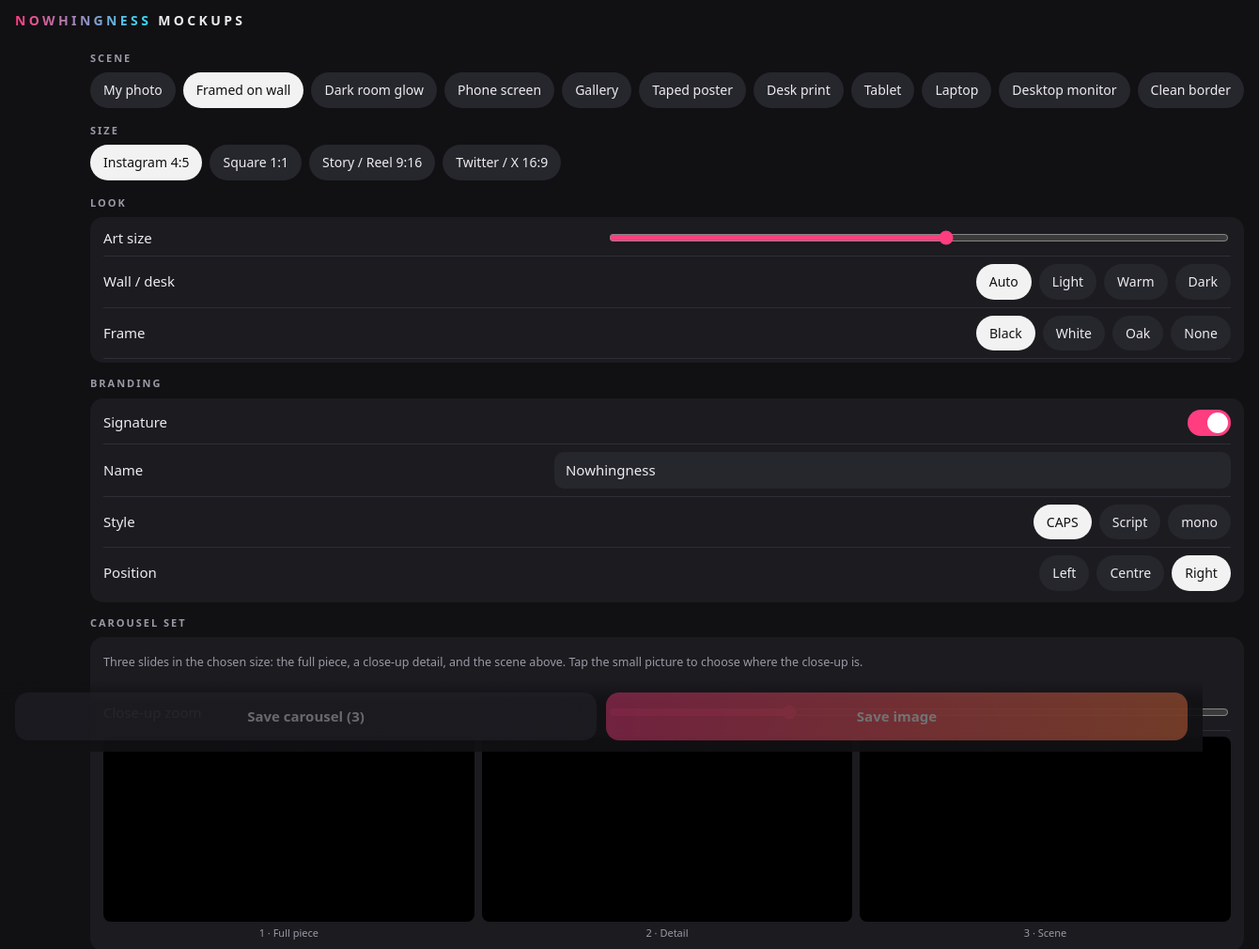
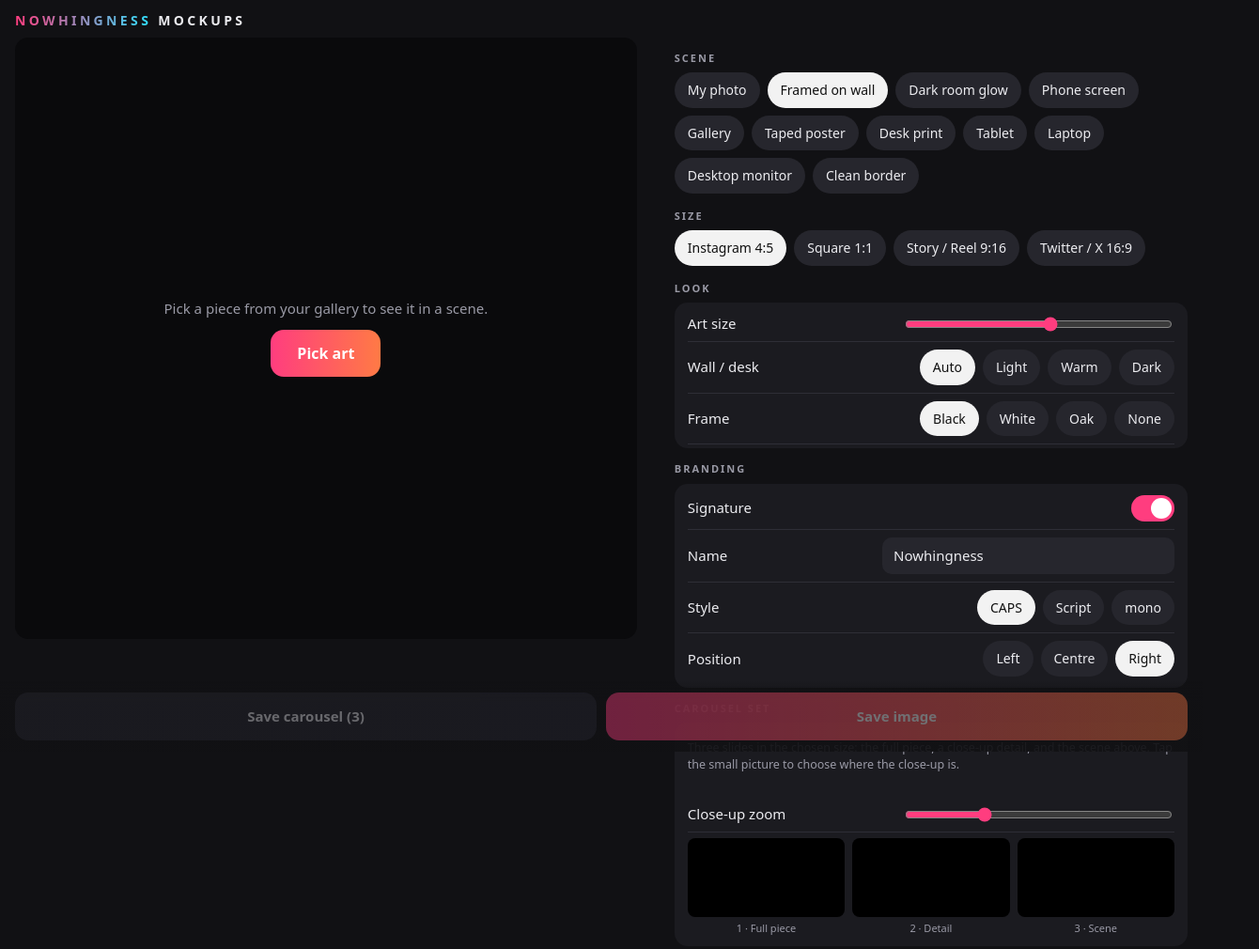
Before and after one commit to takada89/nowhingness-mockups, a plain HTML site: page index.html in a window 1280 px wide. Shown: the top 1010 px of the page at 94% size, 1340 px wide, since content can reach past the window. Drawn offline with Linux system fonts and the light colour scheme.

Commit message:
Fix wide-screen layout: preview column collapsed to zero width
Co-Authored-By: Claude Opus 5.5 <noreply@anthropic.com>
Claude-Session: https://claude.ai/code/session_01FB6LZMDNy7qLve9bqVZ7WW

```diff
--- a/index.html
+++ b/index.html
@@ -83,7 +83,11 @@ textarea{width:100%;min-height:170px;background:var(--chip);border:0;border-radi
 .busy{position:fixed;inset:0;display:none;align-items:center;justify-content:center;background:rgba(0,0,0,.5);z-index:15;font-weight:600}
 .busy.show{display:flex}
 @media (min-width:900px){
-  main{display:grid;grid-template-columns:1.2fr 1fr;gap:8px;max-width:1200px;margin:0 auto}
+  main{display:grid;grid-template-columns:minmax(0,1.2fr) minmax(0,1fr);gap:8px;max-width:1300px;margin:0 auto}
+  .controls,.stage{min-width:0}
+  .controls .chips{flex-wrap:wrap;overflow-x:visible}
+  .preview-wrap{min-height:60vh}
+  .bar{max-width:1300px;margin:0 auto}
   #preview{max-height:80vh}
   .stage{position:sticky;top:8px;align-self:start}
 }
--- a/sw.js
+++ b/sw.js
@@ -1,5 +1,5 @@
 // Offline cache so the installed app opens without internet.
-const CACHE = 'nw-mockups-v7';
+const CACHE = 'nw-mockups-v8';
 const FILES = ['./', './index.html', './manifest.webmanifest', './icon-192.png', './icon-512.png'];
 self.addEventListener('install', e => { e.waitUntil(caches.open(CACHE).then(c => c.addAll(FILES))); self.skipWaiting(); });
 self.addEventListener('activate', e => { e.waitUntil(caches.keys().then(ks => Promise.all(ks.filter(k => k !== CACHE).map(k => caches.delete(k))))); self.clients.claim(); });
```
